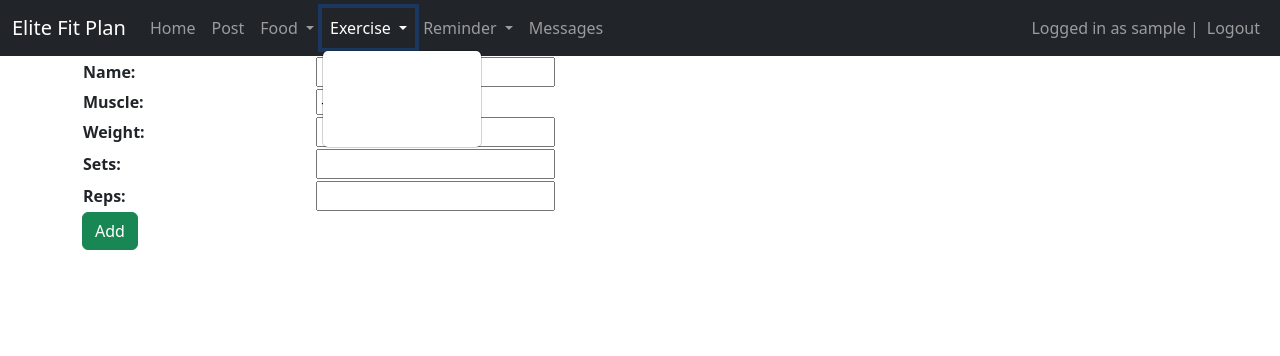
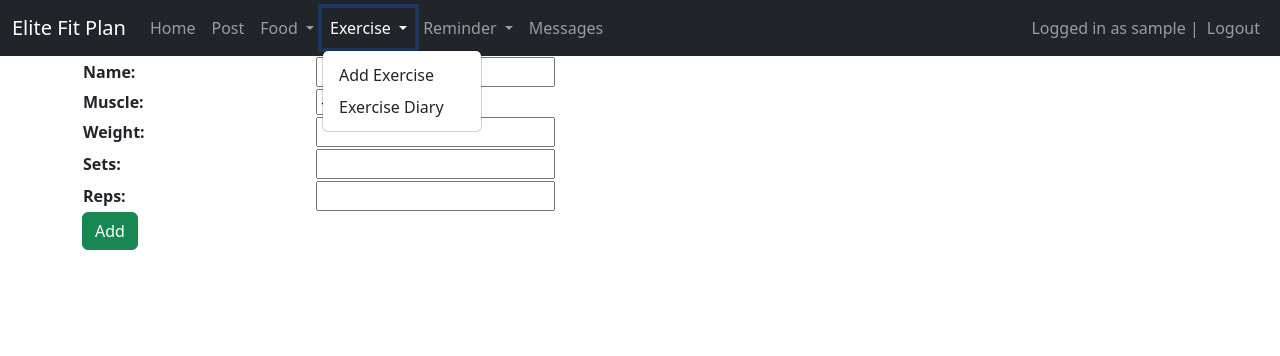
Before and after one commit to darius-hmi/personalOrganiser, a Django app: page /addExercise in a window 1280 px wide, after a click on "Exercise". Shown: the top 356 px of the page. Run offline with Django 4.2, Linux system fonts and the light colour scheme; the visitor is signed in with stand-in values (Sample User, id 1); parts of the project's set-up code (start-up, migrations or seed data) failed here and were passed over; some libraries are stand-ins or nearby versions.

Commit message:
html fixes

```diff
--- a/main/templates/main/base.html
+++ b/main/templates/main/base.html
@@ -40,8 +40,8 @@
                             Exercise
                         </a>
                         <div class="dropdown-menu" aria-labelledby="exerciseDropdownLink">
-                            <a class="nav-link" href="/addExercise">Add Exercise</a>
-                            <a class="nav-link" href="/exerciseDiary">Exercise Diary</a>
+                            <a class="dropdown-item" href="/addExercise">Add Exercise</a>
+                            <a class="dropdown-item" href="/exerciseDiary">Exercise Diary</a>
                             <!-- Add more dropdown items as needed -->
                         </div>
                     </li>
@@ -51,8 +51,8 @@
                             Reminder
                         </a>
                         <div class="dropdown-menu" aria-labelledby="reminderDropdownLink">
-                            <a class="nav-link" href="/addToDoList">Add To Do List</a>
-                            <a class="nav-link" href="/toDoList">To Do List</a>
+                            <a class="dropdown-item" href="/addToDoList">Add To Do List</a>
+                            <a class="dropdown-item" href="/toDoList">To Do List</a>
                             <!-- Add more dropdown items as needed -->
                         </div>
                     </li>
```
